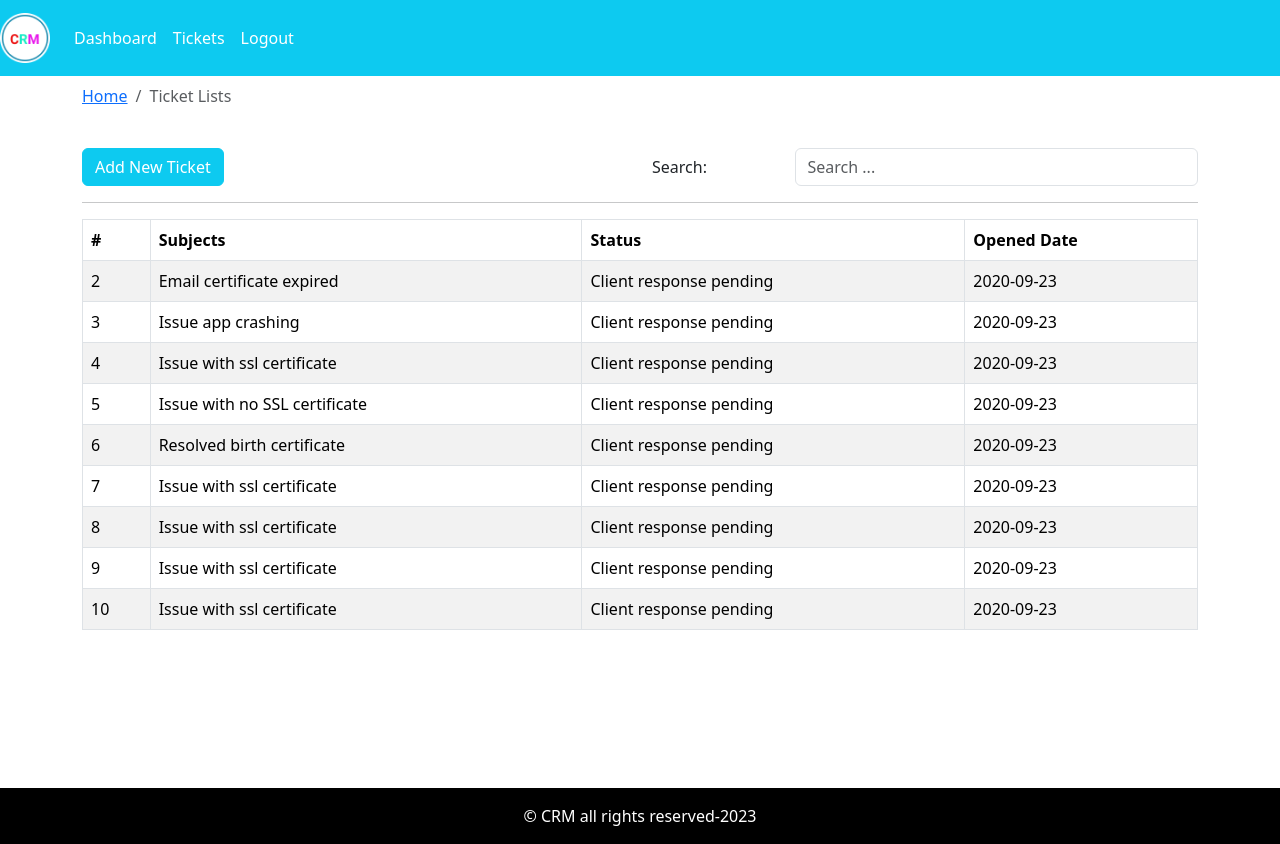
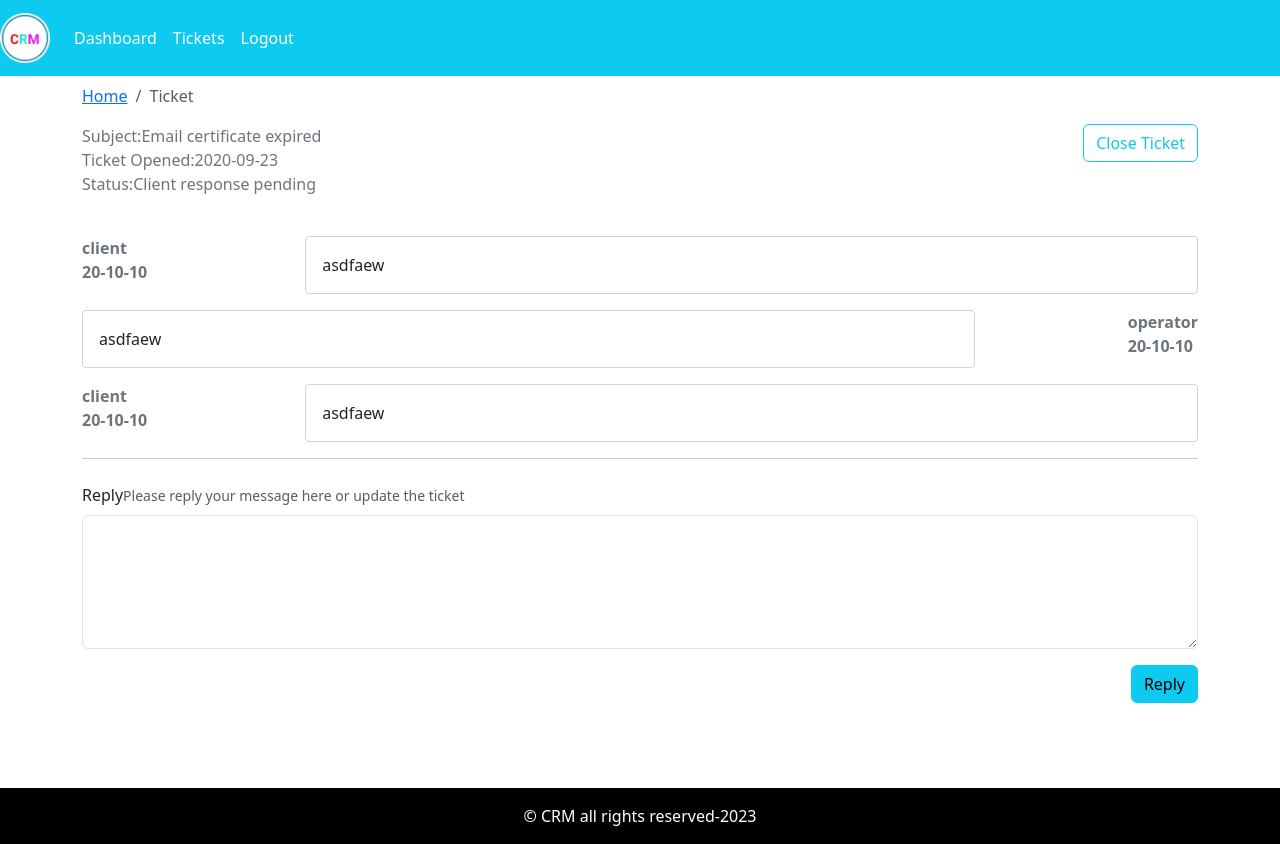
Before and after one commit to Himanshi1207/soa-ticket-system-frontend, a React (Create React App) app: page / in a window 1280 px wide. Built offline with nearby package versions, Linux system fonts and the light colour scheme.

Commit message:
ticket-landing-page added

```diff
--- a/src/App.js
+++ b/src/App.js
@@ -4,6 +4,7 @@
 import Entry from "./pages/entry/entry.page";
 import { AddTicket } from "./pages/new-ticket/AddTicket.page";
 import { TicketLists } from "./pages/ticket-list/TicketLists.page";
+import { Ticket } from "./pages/ticket/Ticket.page";
 function App() {
   return (
     <div className="App">
@@ -11,7 +12,8 @@
       <DefaultLayout>
         {/* <Dashboard /> */}
         {/* <AddTicket/> */}
-        <TicketLists/>
+        {/* <TicketLists/> */}
+        <Ticket/>
       </DefaultLayout>
     </div>
   );
--- a/src/assets/data/dummy-tickets.json
+++ b/src/assets/data/dummy-tickets.json
@@ -3,7 +3,24 @@
     "id": 2,
     "subject": "Email certificate expired",
     "status": "Client response pending",
-    "addedAt": "2020-09-23"
+    "addedAt": "2020-09-23",
+    "history":[
+      {
+        "date":"20-10-10",
+        "message":"asdfaew",
+        "messageBy":"client"
+      },
+      {
+        "date":"20-10-10",
+        "message":"asdfaew",
+        "messageBy":"operator"
+      },
+      {
+        "date":"20-10-10",
+        "message":"asdfaew",
+        "messageBy":"client"
+      }
+    ]
   },
   {
     "id": 3,
--- /dev/null
+++ b/src/components/message-history/MessageHistory.comp.js
@@ -0,0 +1,20 @@
+import React from "react";
+import PropTypes from "prop-types";
+import './message-history.style.css'
+export const MessageHistory = ({ msg }) => {
+  if(!msg) return null;
+  console.log(msg)
+  return msg.map((row,i)=>
+  <div  key={i} className="message-history mt-3">
+      <div className="send font-weight-bold text-secondary" style={{fontWeight:"bold"}}>
+        <div className="sender">{row.messageBy}</div>
+        <div className="date">{row.date}</div>
+      </div>
+      <div className="message">{row.message}</div>
+    </div>)
+
+
+};
+MessageHistory.propTypes = {
+  msg: PropTypes.array.isRequired,
+};
--- /dev/null
+++ b/src/components/message-history/message-history.style.css
@@ -0,0 +1,18 @@
+.message-history {
+  display: flex;
+  flex-direction: row;
+  justify-content: space-between;
+}
+
+.message-history:nth-child(even) {
+  display: flex;
+  flex-direction: row-reverse;
+  justify-content: space-between;
+}
+
+.message {
+  padding: 1rem;
+  width: 80%;
+  border: 1px solid #ced4da;
+  border-radius: 0.25rem;
+}
--- /dev/null
+++ b/src/components/update-ticket/UpdateTicket.comp.js
@@ -0,0 +1,28 @@
+import React from "react";
+import PropTypes from "prop-types";
+import { Form, Button } from "react-bootstrap";
+export const UpdateTicket = ({ msg, handleOnChange, handleOnSubmit }) => {
+  return (
+    <Form onSubmit={handleOnSubmit}>
+      <Form.Label>Reply</Form.Label>
+      <Form.Text>Please reply your message here or update the ticket</Form.Text>
+      <Form.Control
+        value={msg}
+        onChange={handleOnChange}
+        as="textarea"
+        rows="5"
+        name="detail"
+      />
+      <div className="text-end mt-3 mb-3">
+        <Button variant="info" type="submit">
+          Reply
+        </Button>
+      </div>
+    </Form>
+  );
+};
+UpdateTicket.propTypes = {
+  handleOnChange: PropTypes.func.isRequired,
+  handleOnSubmit: PropTypes.func.isRequired,
+  msg: PropTypes.string.isRequired,
+};
--- /dev/null
+++ b/src/pages/ticket/Ticket.page.js
@@ -0,0 +1,51 @@
+import React, { useState, useEffect } from "react";
+import { Container, Row, Col, Button } from "react-bootstrap";
+import { PageBreacrumb } from "../../components/breadcrumb/Breacrumb.comp";
+import tickets from "../../assets/data/dummy-tickets.json";
+import { MessageHistory } from "../../components/message-history/MessageHistory.comp";
+import { UpdateTicket } from "../../components/update-ticket/UpdateTicket.comp";
+const ticket = tickets[0];
+export const Ticket = () => {
+  const [message, setMessage] = useState("");
+  useEffect(() => {}, [message]);
+  const handleOnChange = (e) => {
+    setMessage(e.target.value);
+  };
+  const handleOnSubmit = () => {
+    alert("form submitted!");
+  };
+  return (
+    <Container>
+      <Row>
+        <Col>
+          <PageBreacrumb page="Ticket" />
+        </Col>
+      </Row>
+      <Row>
+        <Col className="text-weight-bolder text-secondary">
+          <div className="subject">Subject:{ticket.subject}</div>
+          <div className="date">Ticket Opened:{ticket.addedAt}</div>
+          <div className="status">Status:{ticket.status}</div>
+        </Col>
+        <Col className="text-end">
+          <Button variant="outline-info">Close Ticket</Button>
+        </Col>
+      </Row>
+      <Row className="mt-4">
+        <Col>
+          <MessageHistory msg={ticket.history} />
+        </Col>
+      </Row>
+      <hr />
+      <Row className="mt-4">
+        <Col>
+          <UpdateTicket
+            msg={message}
+            handleOnChange={handleOnChange}
+            handleOnSubmit={handleOnSubmit}
+          />
+        </Col>
+      </Row>
+    </Container>
+  );
+};
```
